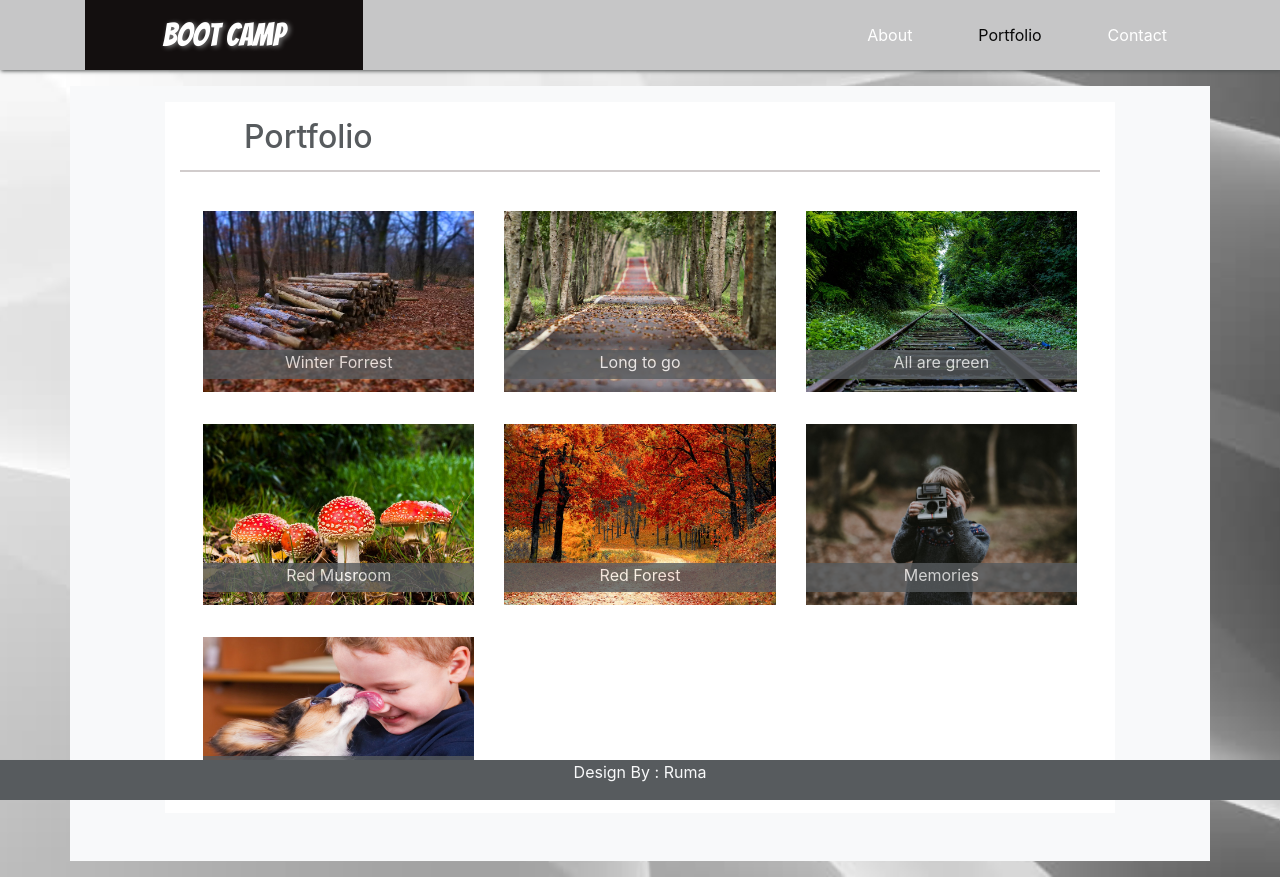
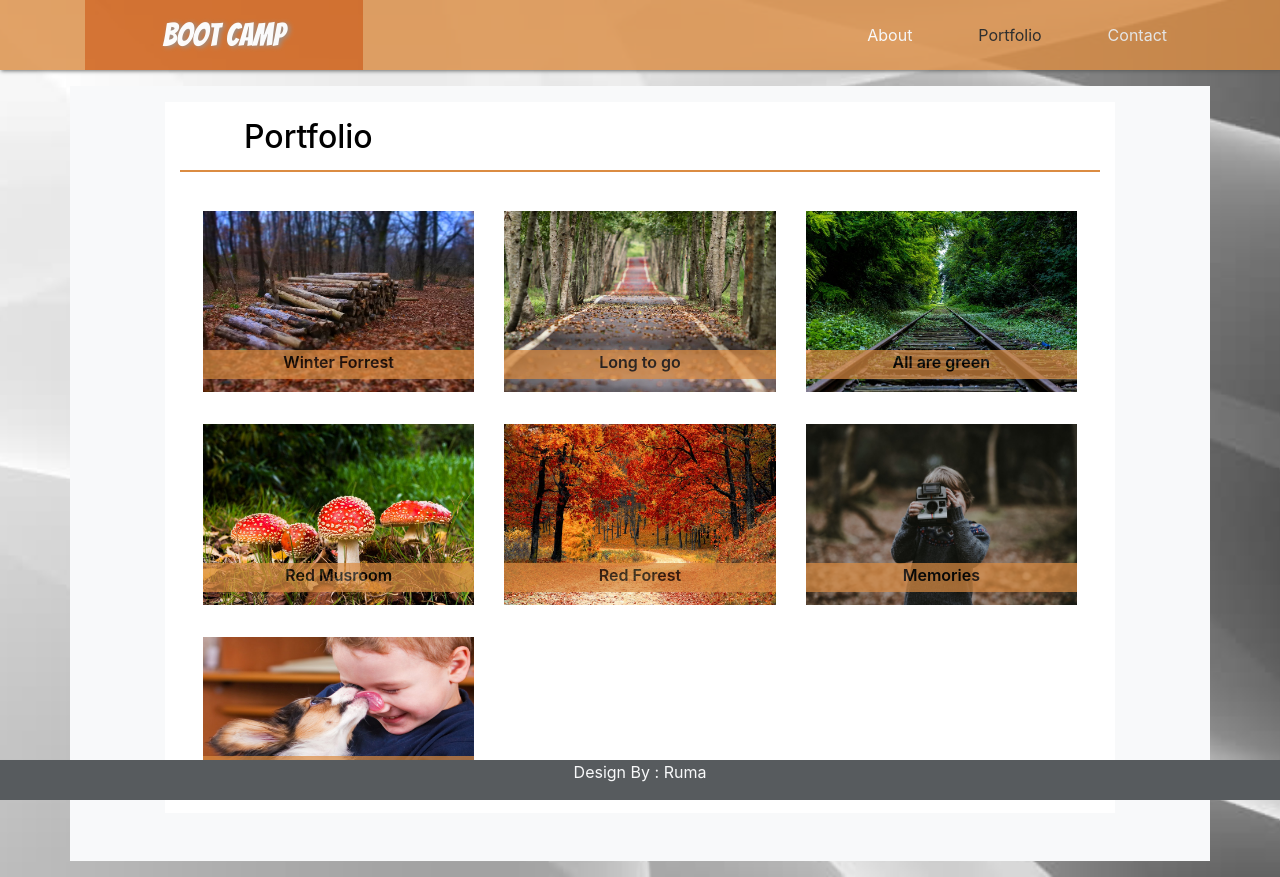
Before and after one commit to RumaRDas/bootstrap.homework, a plain HTML site: page portfolio.html in a window 1280 px wide. Drawn offline with nearby package versions, Linux system fonts and the light colour scheme.

Commit message:
changes in color and footer

```diff
--- a/assets/style.css
+++ b/assets/style.css
@@ -11,7 +11,8 @@ body{
   .navbar {
     -webkit-box-shadow: 1px 1px 4px #5f6464;
             box-shadow: 1px 1px 4px #4c4f50;
-    background : rgb(198, 198, 199);
+    background : rgb(219, 140, 66);
+    opacity: .8;
    padding: 0px;
 
   }
@@ -19,11 +20,11 @@ body{
     margin-bottom:15px;
     height:1px;
     width:100%;
-    border-top:2px solid rgb(209, 204, 204);
+    border-top:2px solid rgb(219, 140, 66);;
 
   }
   .blue{
-    color: #575b5e;
+    color:black;
   }
 .navbar-brand{
    color: white;
@@ -32,7 +33,7 @@ body{
    margin-bottom: 0px;
    font-family: 'Bangers';
    text-shadow: 2px 1px 5px gray;
-   background-color:rgb(19, 15, 15);
+   background-color: rgb(204, 84, 5);
 }
   .navbar .nav-item {
     font-size: 1rem;
@@ -40,7 +41,7 @@ body{
     padding-left: 30px;
   }
   .btn{
-background-color: #575b5e;
+background-color: rgb(219, 140, 66);
 color: white;
   }
 
@@ -56,11 +57,13 @@ color: white;
     color: #080808;
   }
 .footer{
+  text-align: center;
   position: fixed;
   bottom: 0;
   padding: 0px;
   margin: 0pxs;
   width: 100%;
+  justify-content: center;
 }
 .img-back-color {
   position: relative;
@@ -70,11 +73,12 @@ color: white;
 
 .img-text{
   position: absolute;
-  background-color:#575b5e;
-  opacity: 0.8;
+  background-color: rgb(219, 140, 66);
+  font-weight: 600;
+  opacity: 0.7;
   text-align: center;
   justify-content: center;
-  color: white;
+  color: black;
   bottom: 7%;
   width: 100%;
   padding-bottom: 5px;
--- a/portfolio.html
+++ b/portfolio.html
@@ -21,7 +21,7 @@
   <!-- Section 1: Navbar-->
   <header class="navbar navbar-expand-lg  fixed-topnavbar-light flex-column flex-md-row bd-navbar">
     <div id="header_container" class="container">
-      <div id="header" class="col col-md-3 col-sm-5 col-xs-12 navbar-brand py-3">
+      <div id="header" class="col col-md-3 col-sm-4 col-xs-12 navbar-brand py-3">
         <h2 class="d-inline align-right">Boot Camp</h2>
       </div>
 
@@ -131,7 +131,7 @@
   <footer id="footer-main" class=" footer  text-center text-light ">
     <div class="container">
       <div class="row ">
-        <div class="col-12">
+        <div class="col col-12 p-0 m-0">
           <p>Design By : Ruma</p>
         </div>
       </div>
```
Also changed, not shown: contact.html (+6 -6 lines), index.html (+2 -2 lines), Images_site/destop_about.png (added), Images_site/destop_contact.png (added), Images_site/destop_portfolio.png (added), Images_site/small_about.png (added), Images_site/small_contact.png (added), Images_site/small_portfolio.png (added).
